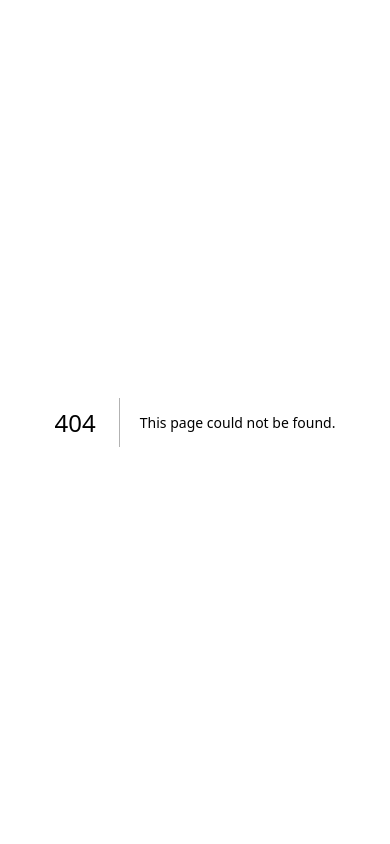
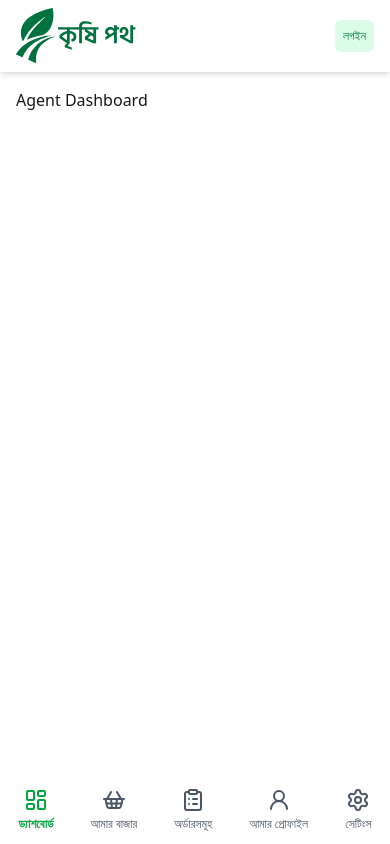
Before and after one commit to GausAlMunirTushar/krishipath-frontend, a Next.js app: page /agent/dashboard in a window 390 px wide. Before the commit this address had no page. Built offline with nearby package versions, Linux system fonts and the light colour scheme.

Commit message:
feat: add AgentDashboardPage, AgentDashboardLayout, AgentMobileMenu, and AgentSidebar components

```diff
--- /dev/null
+++ b/src/app/agent/dashboard/page.tsx
@@ -0,0 +1,7 @@
+import React from "react";
+
+const AgentDashboardPage = () => {
+	return <div>Agent Dashboard</div>;
+};
+
+export default AgentDashboardPage;
--- /dev/null
+++ b/src/app/agent/layout.tsx
@@ -0,0 +1,38 @@
+"use client";
+
+import AgentMobileMenu from "@/components/layout/AgentMobileMenu";
+import AgentSidebar from "@/components/layout/AgentSidebar";
+import Header from "@/components/layout/Header";
+import { useState } from "react";
+import type { ReactNode } from "react";
+
+export default function AgentDashboardLayout({
+	children,
+}: {
+	children: ReactNode;
+}) {
+	const [sidebarOpen, setSidebarOpen] = useState(false);
+
+	return (
+		<html lang="en">
+			<body className="bg-gray-50 text-gray-900">
+				<div className="flex min-h-screen flex-col lg:flex-row">
+					<div className="hidden lg:block">
+						<AgentSidebar
+							isOpen={sidebarOpen}
+							toggleSidebar={() => setSidebarOpen(!sidebarOpen)}
+						/>
+					</div>
+
+					<div className="flex-1 flex flex-col">
+						<Header />
+						<main className="flex-1 p-4 overflow-y-auto">
+							{children}
+						</main>
+						<AgentMobileMenu />
+					</div>
+				</div>
+			</body>
+		</html>
+	);
+}
--- /dev/null
+++ b/src/components/layout/AgentMobileMenu.tsx
@@ -0,0 +1,59 @@
+"use client";
+
+import React from "react";
+import {
+	LayoutDashboard,
+	ShoppingBasket,
+	ClipboardList,
+	UserRound,
+	Settings,
+} from "lucide-react";
+import Link from "next/link";
+import { usePathname } from "next/navigation";
+
+const AgentMobileMenu: React.FC = () => {
+	const pathname = usePathname();
+
+	const links = [
+		{
+			href: "/agent/dashboard",
+			label: "ড্যাশবোর্ড",
+			icon: LayoutDashboard,
+		},
+		{
+			href: "/agent/krishi-bazar",
+			label: "আমার বাজার",
+			icon: ShoppingBasket,
+		},
+		{ href: "/agent/order", label: "অর্ডারসমূহ", icon: ClipboardList },
+		{ href: "/agent/my-account", label: "আমার প্রোফাইল", icon: UserRound },
+		{ href: "/agent/settings", label: "সেটিংস", icon: Settings },
+	];
+
+	return (
+		<div className="fixed bottom-0 left-0 right-0 bg-white shadow-lg lg:hidden z-50">
+			<div className="flex justify-around items-center py-3">
+				{links.map(({ href, label, icon: Icon }) => {
+					const isActive = pathname === href;
+
+					return (
+						<Link
+							key={href}
+							href={href}
+							className={`flex flex-col items-center text-xs transition-all ${
+								isActive
+									? "text-green-600 font-semibold"
+									: "text-gray-600"
+							} hover:text-green-600`}
+						>
+							<Icon size={24} />
+							<span className="mt-1">{label}</span>
+						</Link>
+					);
+				})}
+			</div>
+		</div>
+	);
+};
+
+export default AgentMobileMenu;
--- /dev/null
+++ b/src/components/layout/AgentSidebar.tsx
@@ -0,0 +1,74 @@
+"use client";
+
+import Link from "next/link";
+import { usePathname } from "next/navigation";
+import { cn } from "@/lib/utils";
+import {
+	LayoutDashboard,
+	ShoppingBasket,
+	ClipboardList,
+	UserRound,
+	Settings,
+	ChevronLeft,
+	ChevronRight,
+} from "lucide-react";
+
+const menuItems = [
+	{ href: "/user/dashboard", name: "ড্যাশবোর্ড", icon: LayoutDashboard },
+	{ href: "/user/krishi-bazar", name: "আমার বাজার", icon: ShoppingBasket },
+	{ href: "/user/order", name: "অর্ডারসমূহ", icon: ClipboardList },
+	{ href: "/user/my-account", name: "আমার প্রোফাইল", icon: UserRound },
+	{ href: "/user/settings", name: "সেটিংস", icon: Settings },
+];
+
+export default function AgentSidebar({
+	isOpen,
+	toggleSidebar,
+}: {
+	isOpen: boolean;
+	toggleSidebar: () => void;
+}) {
+	const pathname = usePathname();
+
+	return (
+		<aside
+			className={cn(
+				"bg-white border-r border-gray-200 transition-all duration-300 z-30 lg:relative fixed top-0 left-0 h-full flex flex-col",
+				isOpen ? "w-56" : "w-16"
+			)}
+		>
+			<div className="flex items-center justify-between px-4 py-6 border-b shadow-sm border-gray-200">
+				{isOpen ? (
+					<img src="/images/logo.svg" alt="Logo" className="h-6" />
+				) : (
+					<img src="/images/icon.svg" alt="Logo" className="h-6" />
+				)}
+				<button onClick={toggleSidebar}>
+					{isOpen ? (
+						<ChevronLeft className="w-5 h-5" />
+					) : (
+						<ChevronRight className="w-5 h-5" />
+					)}
+				</button>
+			</div>
+
+			<nav className="mt-4 space-y-1 px-2">
+				{menuItems.map(({ name, href, icon: Icon }) => (
+					<Link
+						key={name}
+						href={href}
+						className={cn(
+							"flex items-center gap-3 px-4 py-2 rounded-md transition-all text-sm font-medium",
+							pathname === href
+								? "bg-green-600 text-white"
+								: "text-gray-700 hover:bg-gray-100"
+						)}
+					>
+						<Icon className="w-5 h-5" />
+						{isOpen && <span className="truncate">{name}</span>}
+					</Link>
+				))}
+			</nav>
+		</aside>
+	);
+}
```
